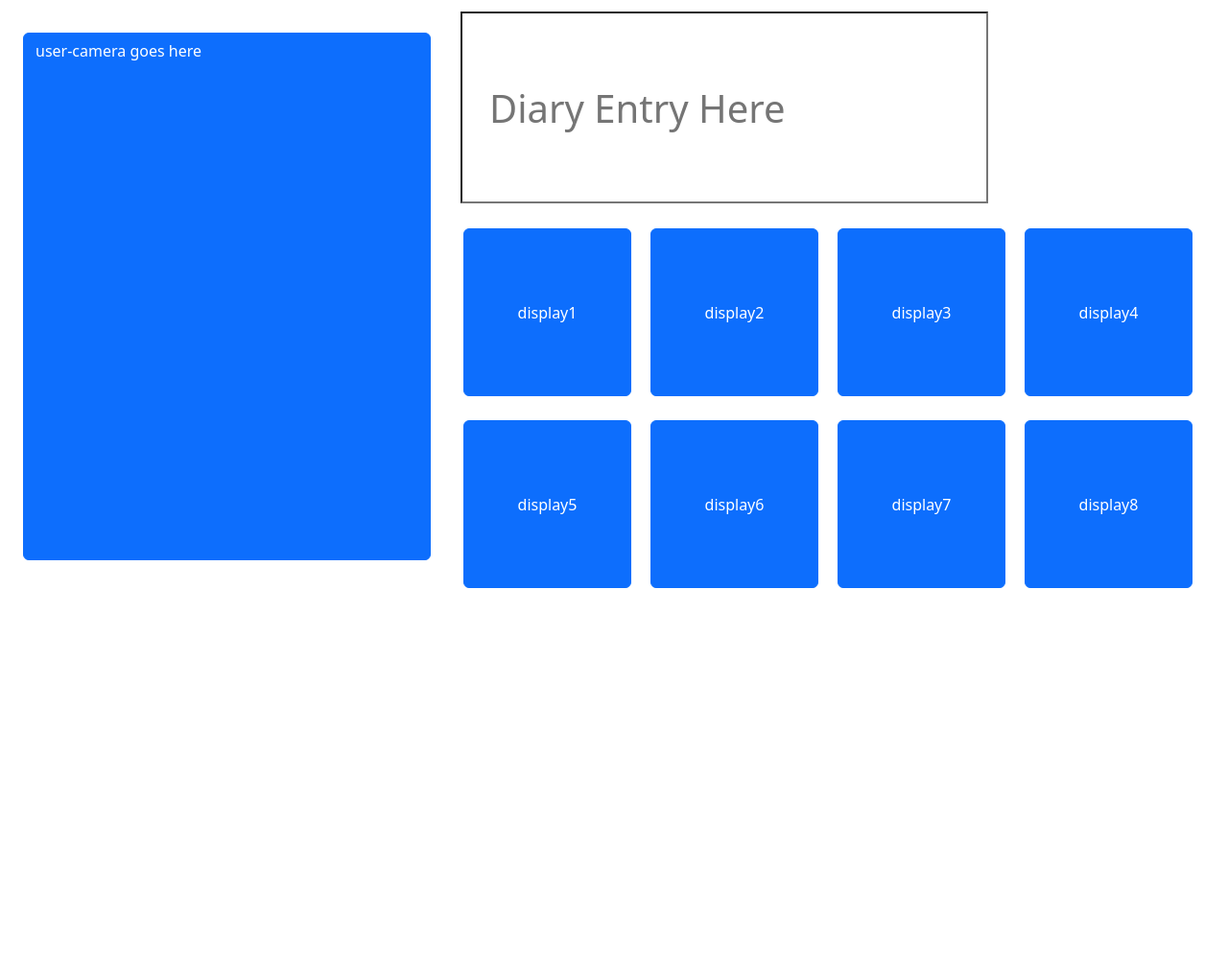
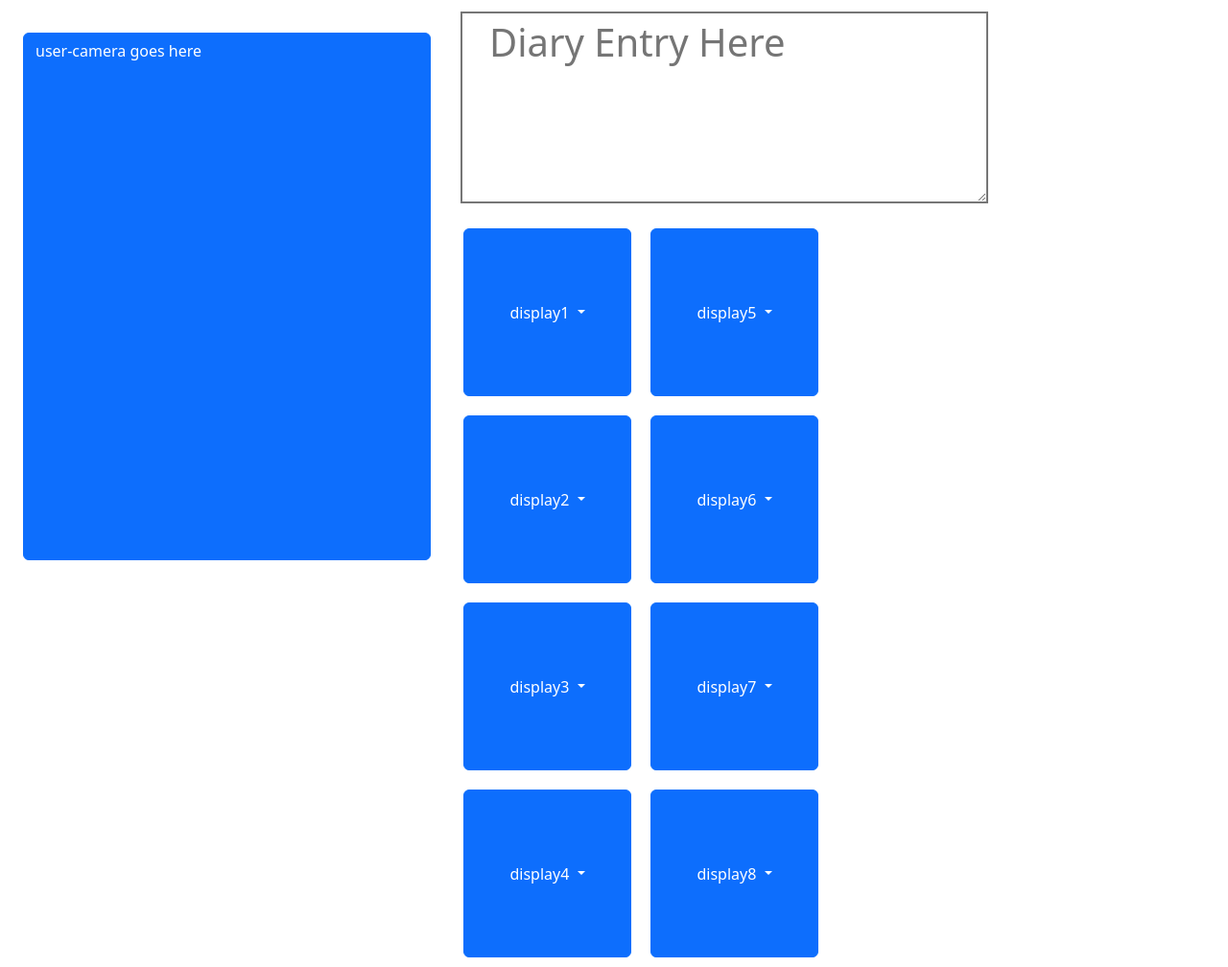
Before and after one commit to DominantDuck/emojify-backend, a Flask app: page / in a window 1280 px wide. Shown: the whole page at 96% size. Before the commit the page ends 613 px from the top, so only its background shows below. Run offline with Flask 3, Linux system fonts and the light colour scheme; some libraries are stand-ins or nearby versions.

Commit message:
saving feature

```diff
--- a/main.py
+++ b/main.py
@@ -2,12 +2,14 @@ from flask import Flask, render_template, request, redirect, url_for
 from journal import journal
 import detect
 from storage import storage_main
+from storage import storage_icon
 
 app = Flask(__name__)
 
-emojis = []
+journal_emojis = []
 entry = ""
 button_images = {}
+button_info = {}
 
 @app.route('/')
 def index():
@@ -20,6 +22,7 @@ def journal_space():
 
     journal_entry = request.form['user-entry']
     print(journal_entry)
+
 
     entry = journal_entry #this is for storage purposes
 
@@ -35,11 +38,22 @@ def snapshot():
     image_data_url = request.json.get('image_data_url') #David, write html code that that takes a screenshot of the video feed area
     if image_data_url:
         newest_button_dropdown = storage_main.create_summary(image_data_url, entry)
-        move_images_down(newest_button_dropdown)
-    #newest button needs to be sent to the html file and assinged to the newest button (1st button)
+        newest_button_icon = storage_icon.create_icon(journal_emojis, detect.getEmotion())
+        move_info_down(newest_button_dropdown)
+        move_img_down(newest_button_icon)
 
 
-def move_images_down(newest_button_dropdown):
+
+def move_info_down(newest_button_dropdown):
+    global button_info
+    for i in range(len(button_info), 0, -1):
+        if i == 1:
+            button_info[i] = newest_button_dropdown
+        else:
+            button_info[i] = button_info[i - 1]
+
+
+def move_img_down(newest_button_dropdown):
     global button_images
     for i in range(len(button_images), 0, -1):
         if i == 1:
@@ -47,7 +61,6 @@ def move_images_down(newest_button_dropdown):
         else:
             button_images[i] = button_images[i - 1]
 
-
 #for loop: 1st button = 1st img, etc.
 
 if __name__ == '__main__':
--- a/static/assets/js/main.js
+++ b/static/assets/js/main.js
@@ -6,3 +6,28 @@ document.getElementById("user-entry").addEventListener("keypress", function(even
             document.getElementById("entry-form").submit();
         }
     });
+const MAX_WIDTH = 550;
+const MAX_HEIGHT = 200;
+const MAX_FONT_SIZE = 40;
+const MIN_FONT_SIZE = 12;
+
+function fitText(input) {
+    let fontSize = MAX_FONT_SIZE;
+    input.style.fontSize = fontSize + 'px';
+    while (fontSize > MIN_FONT_SIZE && (input.scrollHeight > MAX_HEIGHT || input.scrollWidth > MAX_WIDTH)) {
+        fontSize--;
+        input.style.fontSize = fontSize + 'px';
+    }
+}
+document.addEventListener("DOMContentLoaded", function() {
+    // Check if there is any previously saved entry
+    var savedEntry = localStorage.getItem("userEntry");
+    if (savedEntry) {
+        document.getElementById("user-entry").value = savedEntry;
+    }
+
+    // Save the entry whenever it changes
+    document.getElementById("user-entry").addEventListener("input", function() {
+        localStorage.setItem("userEntry", this.value);
+    });
+});
--- a/templates/index.html
+++ b/templates/index.html
@@ -12,17 +12,42 @@
     <button class="btn btn-primary" type="button" style="width: 425px;height: 550px;margin: 10px;position: relative;display: flex;margin-left: 24px;margin-top: 34px;">user-camera goes here</button>
 
     <form id="entry-form" action="/journal" method="post">
-        <input type="text" id="user-entry" style="margin: 10px;width: 550px;height: 200px;position: relative;display: flex;padding-top: 0px;padding-bottom: 0px;padding-left: 28px;--bs-body-font-weight: 600;font-size: 40px;border-width: 2px;margin-right: -276px;margin-left: 480px;margin-bottom: 414px;margin-top: -582px;" placeholder="Diary Entry Here" name="user-entry">
+        <textarea type="text" id="user-entry" style="margin: 10px;width: 550px;height: 200px;position: relative;display: flex;padding-top: 0px;padding-bottom: 0px;padding-left: 28px;--bs-body-font-weight: 600;font-size: 40px;border-width: 2px;margin-right: -276px;margin-left: 480px;margin-bottom: 414px;margin-top: -582px;" placeholder="Diary Entry Here" name="user-entry" oninput="fitText(this)" value="{{ entry }}"></textarea>
     </form>
 
-    <div class="container" style="width: 760px;margin-bottom: 4px;margin-top: -398px;/*background: var(--bs-secondary-color);*/padding-left: 0px;padding-bottom: 0px;padding-top: 0px;position: relative;display: flex;margin-left: 473px;height: 400px;padding-right: 0px;"><button class="btn btn-primary" id="display1" type="button" style="width: 175px;height: 175px;margin: 10px;">display1</button>
-        <button class="btn btn-primary" id="display2" type="button" style="width: 175px;height: 175px;margin: 10px;">display2</button>
-        <button class="btn btn-primary" id="display3" type="button" style="width: 175px;height: 175px;margin: 10px;">display3</button>
-        <button class="btn btn-primary" id="display4" type="button" style="width: 175px;height: 175px;margin: 10px;">display4</button>
-        <button class="btn btn-primary" id="display5" type="button" style="width: 175px;height: 175px;margin: 10px;position: static;margin-left: -770px;margin-bottom: 12px;margin-top: 210px;">display5</button>
-        <button class="btn btn-primary" id="display6" type="button" style="width: 175px;height: 175px;margin: 10px;position: static;margin-bottom: 12px;margin-top: 210px;margin-left: 10px;">display6</button>
-        <button class="btn btn-primary" id="display7" type="button" style="width: 175px;height: 175px;margin: 10px;position: static;margin-bottom: 12px;margin-top: 210px;margin-left: 10px;">display7</button>
-        <button class="btn btn-primary" id="display8" type="button" style="width: 175px;height: 175px;margin: 10px;position: static;margin-bottom: 12px;margin-top: 210px;margin-left: 10px;margin-right: -10px;">display8</button>
+    <div class="container" style="width: 760px;margin-bottom: 4px;margin-top: -398px;padding-left: 0px;padding-bottom: 0px;padding-top: 0px;position: relative;display: flex;margin-left: 473px;height: 400px;padding-right: 0px;">
+        <div class="row">
+            <div class="col-md-3">
+                {% for i in range(1, 5) %}
+                <div class="dropdown">
+                    <button class="btn btn-primary dropdown-toggle" type="button" id="dropdownMenuButton{{ i }}" data-bs-toggle="dropdown" aria-expanded="false" style="width: 175px;height: 175px;margin: 10px;">
+                        display{{ i }}
+                    </button>
+                    <ul class="dropdown-menu" aria-labelledby="dropdownMenuButton{{ i }}">
+                        {% for image in button_images %}
+                        <li><a class="dropdown-item" href="#"><img src="{{ image }}" alt=""></a></li>
+                        {% endfor %}
+                    </ul>
+                </div>
+                {% endfor %}
+            </div>
+        </div>
+        <div class="row">
+            <div class="col-md-3">
+                {% for i in range(5, 9) %}
+                <div class="dropdown">
+                    <button class="btn btn-primary dropdown-toggle" type="button" id="dropdownMenuButton{{ i }}" data-bs-toggle="dropdown" aria-expanded="false" style="width: 175px;height: 175px;margin: 10px;">
+                        display{{ i }}
+                    </button>
+                    <ul class="dropdown-menu" aria-labelledby="dropdownMenuButton{{ i }}">
+                        {% for image in button_images %}
+                        <li><a class="dropdown-item" href="#"><img src="{{ image }}" alt=""></a></li>
+                        {% endfor %}
+                    </ul>
+                </div>
+                {% endfor %}
+            </div>
+        </div>
     </div>
     <script src="{{ url_for('static', filename='assets/bootstrap/js/bootstrap.min.js') }}"></script>
     <script src="{{ url_for('static', filename='assets/js/main.js') }}"></script>
```
Also changed, not shown: helvetica-light.ttf (added), storage/storage_main.py, test_img.png (added), 1 other file.
